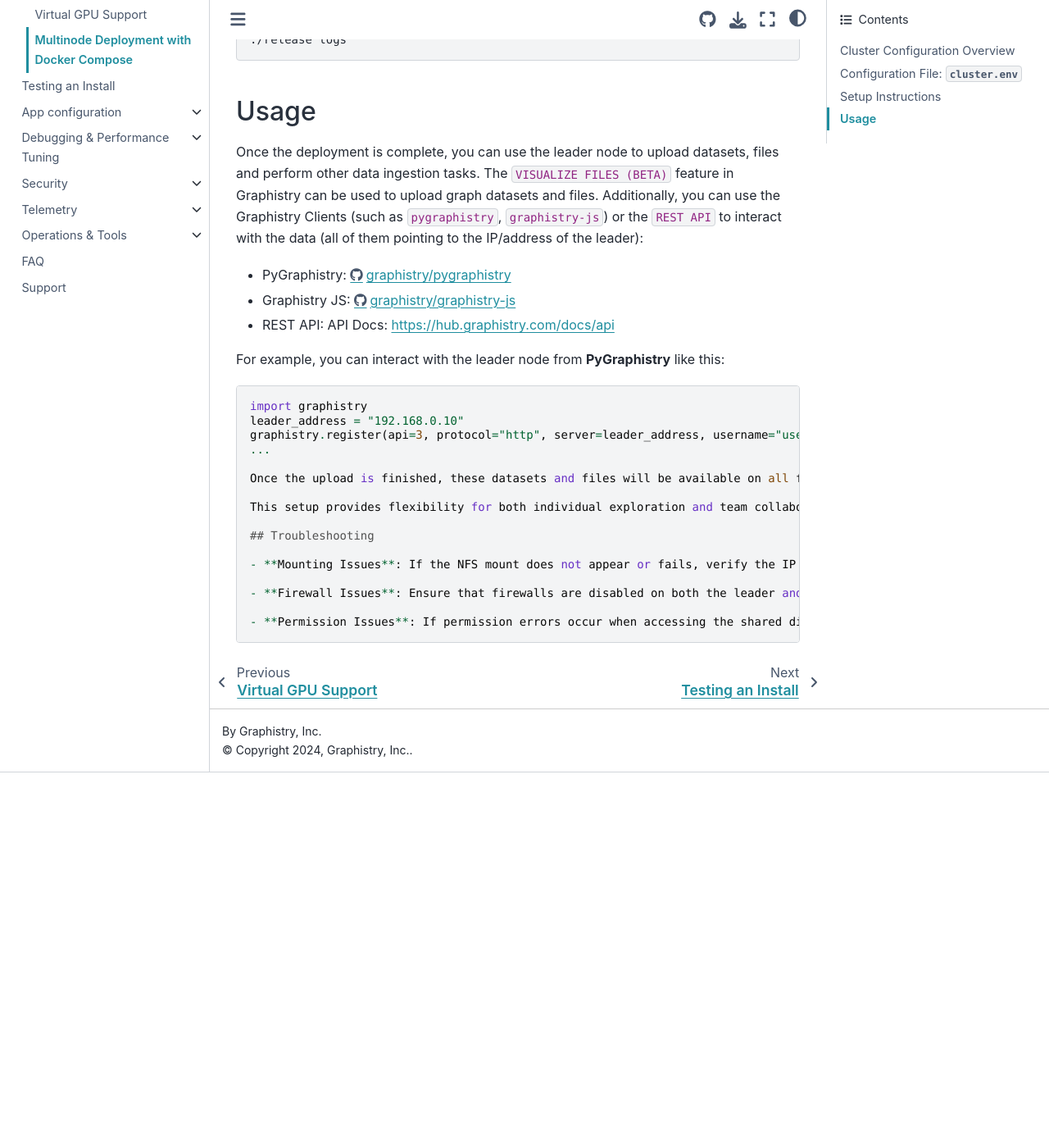
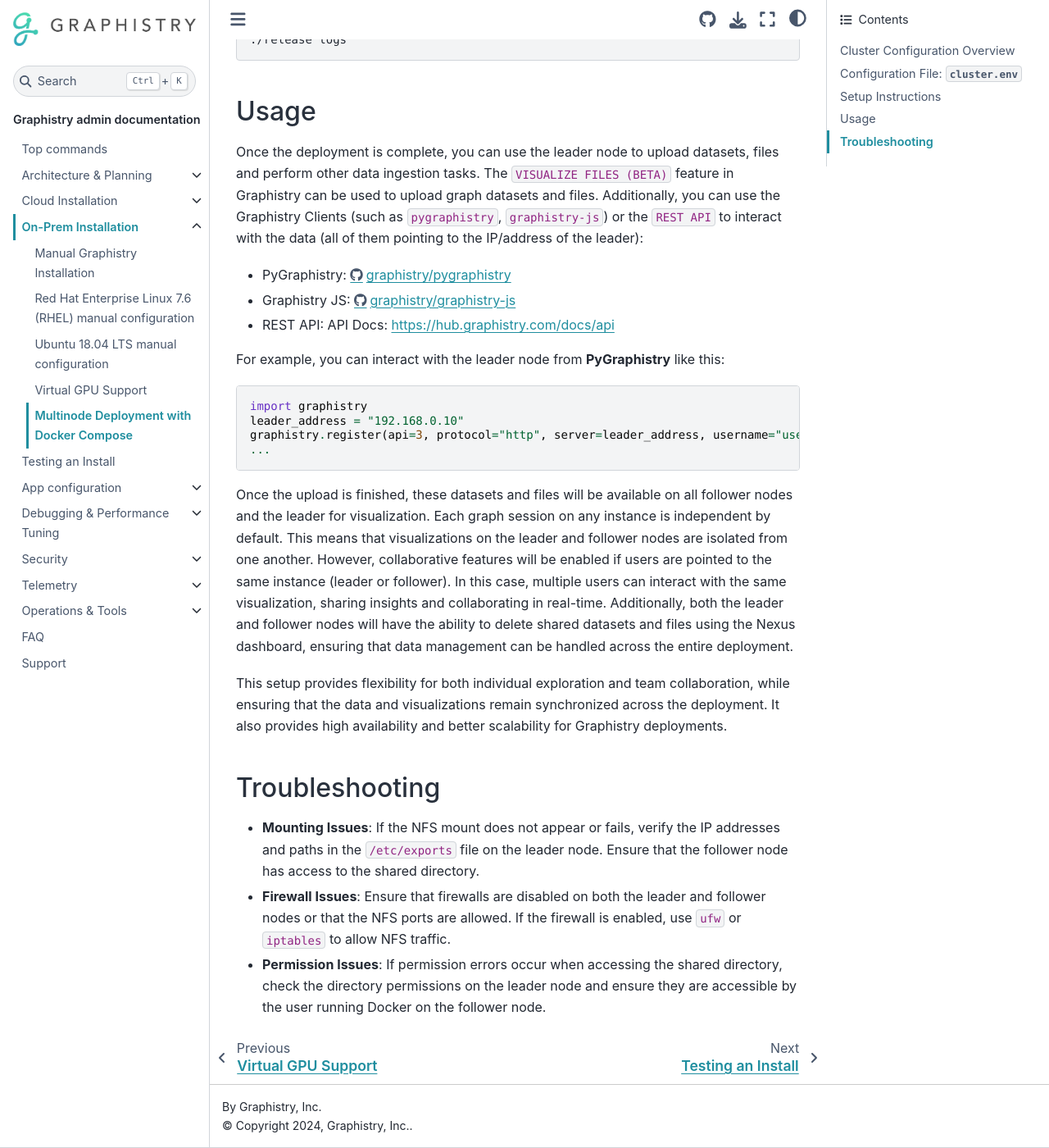
Before and after one commit to graphistry/graphistry-cli, a Sphinx documentation site: the page built from docs/install/on-prem/cluster.md, in a window 1280 px wide and 1400 px high, scrolled down 5890 px. Shown: the whole window at 82% size. Built offline with Sphinx 7.4.7 and the Sphinx Book theme 1.1.4, drawn with Linux system fonts in a browser that asks for light colours; the version number could not be read and is left out; before the commit the page ends 6832 px from its top, so only the background shows below that.

Commit message:
fix Sphinx warnings for doc generation

````diff
--- a/docs/install/on-prem/cluster.md
+++ b/docs/install/on-prem/cluster.md
@@ -5,14 +5,14 @@
 The leader and followers will share datasets using a **Distributed File System**, for example, using the Network File System (NFS) protocol. This setup allows all nodes to access the same dataset directory. This configuration ensures that **Graphistry** can be deployed across multiple machines, each with different GPU configuration profiles (some with more powerful GPUs, enabling multi-GPU on multinode setups), while keeping the dataset storage centralized and synchronized.
 
 
-### Cluster Configuration Overview
+## Cluster Configuration Overview
 
 1. **Leader Node**: Handles the ingestion of datasets, PostgreSQL write operations, and exposes the required PostgreSQL ports.
 2. **Follower Nodes**: Connect to the PostgreSQL instance on the leader and can visualize graphs using the shared datasets. However, they do not have their own attached PostgreSQL instance.
 3. **Shared Dataset**: All nodes will access the dataset directory using a **Distributed File System**. This ensures that the leader and followers use the same dataset, maintaining consistency across all nodes.
 4. **PostgreSQL**: The PostgreSQL instance on the leader node is used by all nodes in the cluster for querying. The **Nexus** service, which provides the main dashboard for Graphistry, on the **Leader** node is responsible for managing access to the PostgreSQL database. The **Nexus** services on the **follower** nodes will use the PostgreSQL instance of the **Leader**.
 
-### Configuration File: `cluster.env`
+## Configuration File: `cluster.env`
 
 The configuration for multinode deployment is managed through the environment file `cluster.env`. This file will vary depending on whether the node is a **leader** or a **follower** in the deployment. It defines key settings such as the node type (`leader` or `follower`), the shared dataset directory, and the single shared PostgreSQL connection.
 
@@ -242,6 +242,7 @@
 leader_address = "192.168.0.10"
 graphistry.register(api=3, protocol="http", server=leader_address, username="user1", password="password1")
 ...
+```
 
 Once the upload is finished, these datasets and files will be available on all follower nodes and the leader for visualization. Each graph session on any instance is independent by default. This means that visualizations on the leader and follower nodes are isolated from one another. However, collaborative features will be enabled if users are pointed to the same instance (leader or follower). In this case, multiple users can interact with the same visualization, sharing insights and collaborating in real-time. Additionally, both the leader and follower nodes will have the ability to delete shared datasets and files using the Nexus dashboard, ensuring that data management can be handled across the entire deployment.
 
````
